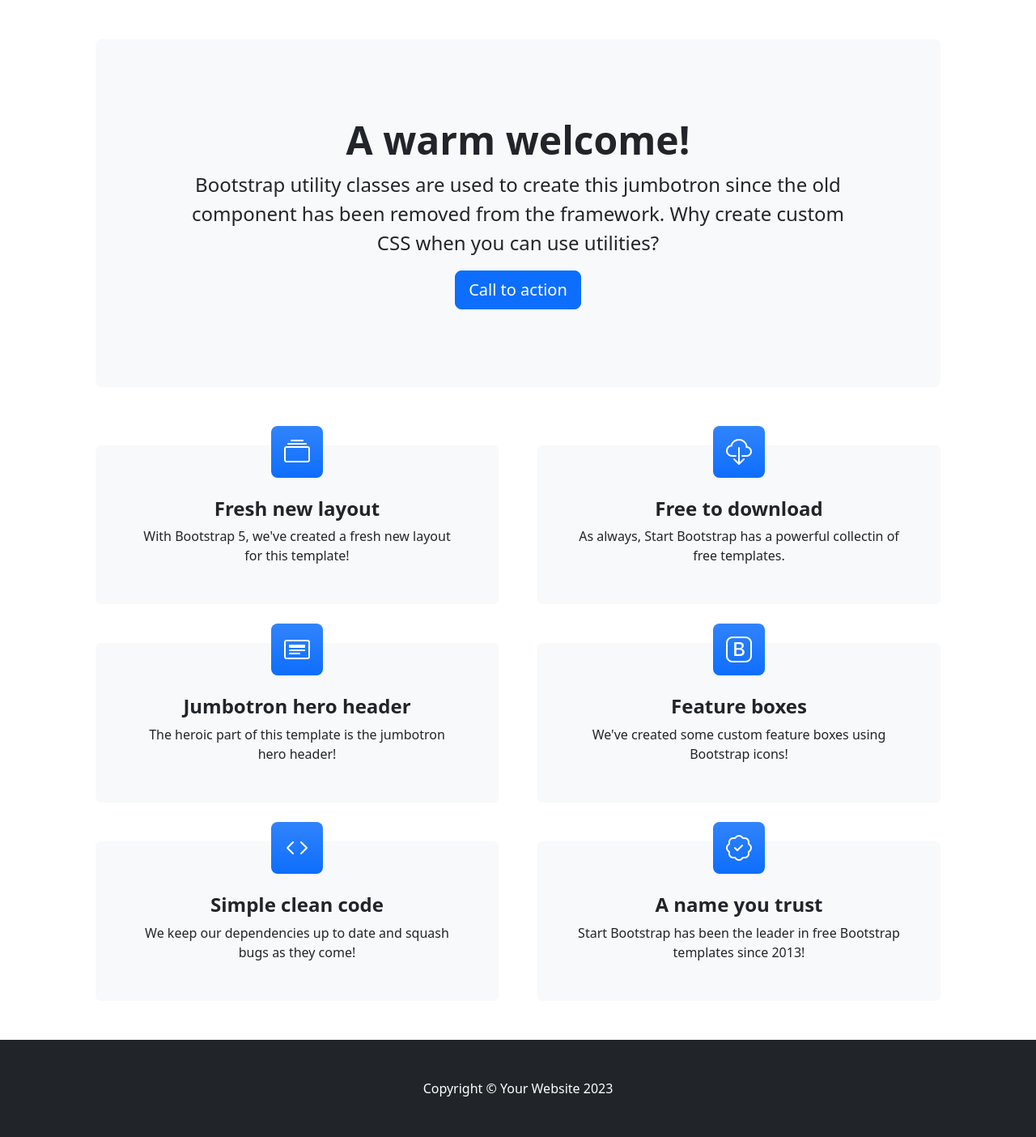
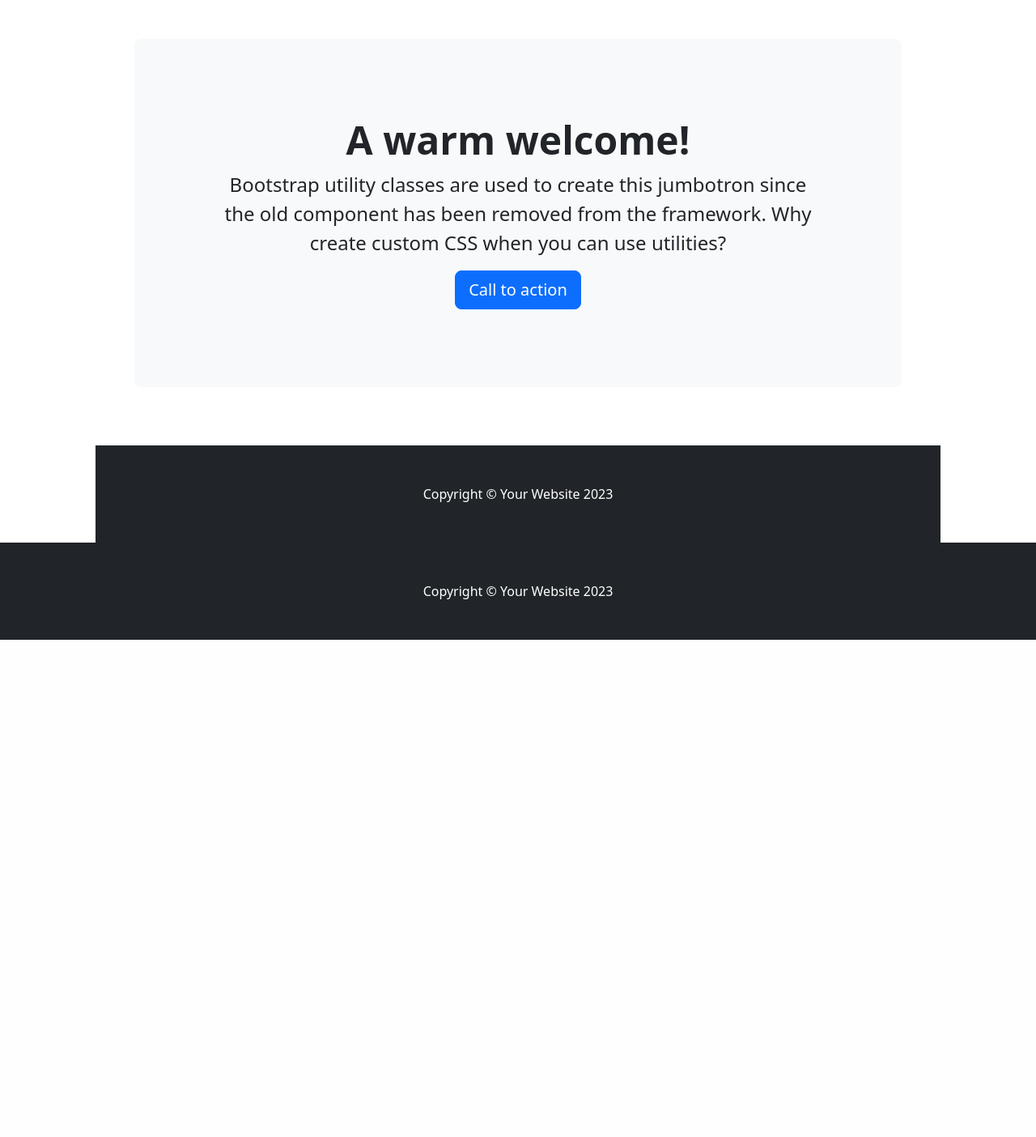
Before and after one commit to Veld111/Tercera-pre-entrega-Delvitto, a Django app: page /AppNotas/ in a window 1280 px wide. Shown: the part 56-1460 px from the top of the page at 81% size. After the commit the page ends 846 px from the top, so only its background shows below. Run offline with Django 4.2, Linux system fonts and the light colour scheme; some libraries are stand-ins or nearby versions.

Commit message:
cambiados modelos y agregado archivo base.html

```diff
--- /dev/null
+++ b/Notas_Web/AppNotas/templates/AppNotas/base.html
@@ -0,0 +1,53 @@
+<!-- templates/AppNotas/base.html -->
+
+<!DOCTYPE html>
+<html lang="en">
+<head>
+    {% load static %}
+    <meta charset="utf-8" />
+    <meta name="viewport" content="width=device-width, initial-scale=1, shrink-to-fit=no" />
+    <meta name="description" content="" />
+    <meta name="author" content="" />
+    <title>{% block title %}Mi Sitio Web{% endblock %}</title> <!-- Cambia "Mi Sitio Web" al título deseado -->
+
+    <!-- Favicon-->
+    <link rel="icon" type="image/x-icon" href="{% static 'assets/favicon.ico' %}" />
+
+    <!-- Bootstrap icons-->
+    <link href="https://cdn.jsdelivr.net/npm/bootstrap-icons@1.4.1/font/bootstrap-icons.css" rel="stylesheet" />
+
+    <!-- Core theme CSS (includes Bootstrap)-->
+    <link href="{% static 'AppNotas/css/styles.css' %}" rel="stylesheet" />
+</head>
+<body>
+    <!-- Responsive navbar-->
+    <nav class="navbar navbar-expand-lg navbar-dark bg-dark">
+        <div class="container px-lg-5">
+            <a class="navbar-brand" href="#!">Start Bootstrap</a>
+            <button class="navbar-toggler" type="button" data-bs-toggle="collapse" data-bs-target="#navbarSupportedContent" aria-controls="navbarSupportedContent" aria-expanded="false" aria-label="Toggle navigation"><span class="navbar-toggler-icon"></span></button>
+            <div class="collapse navbar-collapse" id="navbarSupportedContent">
+                <ul class="navbar-nav ms-auto mb-2 mb-lg-0">
+                    <li class="nav-item"><a class="nav-link active" aria-current="page" href="#!">Home</a></li>
+                    <li class="nav-item"><a class="nav-link" href="#!">About</a></li>
+                    <li class="nav-item"><a class="nav-link" href="#!">Contact</a></li>
+                </ul>
+            </div>
+        </div>
+    </nav>
+
+    <!-- Contenido específico de la página se incrustará aquí -->
+    <div class="container px-lg-5">
+        {% block content %}{% endblock %}
+    </div>
+
+    <!-- Footer-->
+    <footer class="py-5 bg-dark">
+        <div class="container"><p class="m-0 text-center text-white">Copyright &copy; Your Website 2023</p></div>
+    </footer>
+
+    <!-- Bootstrap core JS-->
+    <script src="https://cdn.jsdelivr.net/npm/bootstrap@5.2.3/dist/js/bootstrap.bundle.min.js"></script>
+    <!-- Core theme JS-->
+    <script src="{% static 'AppNotas/js/scripts.js' %}"></script>
+</body>
+</html>
--- a/Notas_Web/AppNotas/templates/AppNotas/index.html
+++ b/Notas_Web/AppNotas/templates/AppNotas/index.html
@@ -1,34 +1,8 @@
-<!DOCTYPE html>
-<html lang="en">
-    <head>
+{% extends 'AppNotas/base.html' %}
+
 {% load static %}
-        <meta charset="utf-8" />
-        <meta name="viewport" content="width=device-width, initial-scale=1, shrink-to-fit=no" />
-        <meta name="description" content="" />
-        <meta name="author" content="" />
-        <title>Heroic Features - Start Bootstrap Template</title>
-        <!-- Favicon-->
-        <link rel="icon" type="image/x-icon" href="assets/favicon.ico" />
-        <!-- Bootstrap icons-->
-        <link href="https://cdn.jsdelivr.net/npm/bootstrap-icons@1.4.1/font/bootstrap-icons.css" rel="stylesheet" />
-        <!-- Core theme CSS (includes Bootstrap)-->
-        <link href="{% static 'AppNotas/css/styles.css' %}" rel="stylesheet" />
-    </head>
-    <body>
-        <!-- Responsive navbar-->
-        <nav class="navbar navbar-expand-lg navbar-dark bg-dark">
-            <div class="container px-lg-5">
-                <a class="navbar-brand" href="#!">Start Bootstrap</a>
-                <button class="navbar-toggler" type="button" data-bs-toggle="collapse" data-bs-target="#navbarSupportedContent" aria-controls="navbarSupportedContent" aria-expanded="false" aria-label="Toggle navigation"><span class="navbar-toggler-icon"></span></button>
-                <div class="collapse navbar-collapse" id="navbarSupportedContent">
-                    <ul class="navbar-nav ms-auto mb-2 mb-lg-0">
-                        <li class="nav-item"><a class="nav-link active" aria-current="page" href="#!">Home</a></li>
-                        <li class="nav-item"><a class="nav-link" href="#!">About</a></li>
-                        <li class="nav-item"><a class="nav-link" href="#!">Contact</a></li>
-                    </ul>
-                </div>
-            </div>
-        </nav>
+
+{% block content %}
     <!-- Header-->
     <header class="py-5">
         <div class="container px-lg-5">
@@ -46,60 +20,7 @@
         <div class="container px-lg-5">
             <!-- Page Features-->
             <div class="row gx-lg-5">
-                    <div class="col-lg-6 col-xxl-4 mb-5">
-                        <div class="card bg-light border-0 h-100">
-                            <div class="card-body text-center p-4 p-lg-5 pt-0 pt-lg-0">
-                                <div class="feature bg-primary bg-gradient text-white rounded-3 mb-4 mt-n4"><i class="bi bi-collection"></i></div>
-                                <h2 class="fs-4 fw-bold">Fresh new layout</h2>
-                                <p class="mb-0">With Bootstrap 5, we've created a fresh new layout for this template!</p>
-                            </div>
-                        </div>
-                    </div>
-                    <div class="col-lg-6 col-xxl-4 mb-5">
-                        <div class="card bg-light border-0 h-100">
-                            <div class="card-body text-center p-4 p-lg-5 pt-0 pt-lg-0">
-                                <div class="feature bg-primary bg-gradient text-white rounded-3 mb-4 mt-n4"><i class="bi bi-cloud-download"></i></div>
-                                <h2 class="fs-4 fw-bold">Free to download</h2>
-                                <p class="mb-0">As always, Start Bootstrap has a powerful collectin of free templates.</p>
-                            </div>
-                        </div>
-                    </div>
-                    <div class="col-lg-6 col-xxl-4 mb-5">
-                        <div class="card bg-light border-0 h-100">
-                            <div class="card-body text-center p-4 p-lg-5 pt-0 pt-lg-0">
-                                <div class="feature bg-primary bg-gradient text-white rounded-3 mb-4 mt-n4"><i class="bi bi-card-heading"></i></div>
-                                <h2 class="fs-4 fw-bold">Jumbotron hero header</h2>
-                                <p class="mb-0">The heroic part of this template is the jumbotron hero header!</p>
-                            </div>
-                        </div>
-                    </div>
-                    <div class="col-lg-6 col-xxl-4 mb-5">
-                        <div class="card bg-light border-0 h-100">
-                            <div class="card-body text-center p-4 p-lg-5 pt-0 pt-lg-0">
-                                <div class="feature bg-primary bg-gradient text-white rounded-3 mb-4 mt-n4"><i class="bi bi-bootstrap"></i></div>
-                                <h2 class="fs-4 fw-bold">Feature boxes</h2>
-                                <p class="mb-0">We've created some custom feature boxes using Bootstrap icons!</p>
-                            </div>
-                        </div>
-                    </div>
-                    <div class="col-lg-6 col-xxl-4 mb-5">
-                        <div class="card bg-light border-0 h-100">
-                            <div class="card-body text-center p-4 p-lg-5 pt-0 pt-lg-0">
-                                <div class="feature bg-primary bg-gradient text-white rounded-3 mb-4 mt-n4"><i class="bi bi-code"></i></div>
-                                <h2 class="fs-4 fw-bold">Simple clean code</h2>
-                                <p class="mb-0">We keep our dependencies up to date and squash bugs as they come!</p>
-                            </div>
-                        </div>
-                    </div>
-                    <div class="col-lg-6 col-xxl-4 mb-5">
-                        <div class="card bg-light border-0 h-100">
-                            <div class="card-body text-center p-4 p-lg-5 pt-0 pt-lg-0">
-                                <div class="feature bg-primary bg-gradient text-white rounded-3 mb-4 mt-n4"><i class="bi bi-patch-check"></i></div>
-                                <h2 class="fs-4 fw-bold">A name you trust</h2>
-                                <p class="mb-0">Start Bootstrap has been the leader in free Bootstrap templates since 2013!</p>
-                            </div>
-                        </div>
-                    </div>
+                <!-- Tus tarjetas y contenido específico aquí -->
             </div>
         </div>
     </section>
@@ -107,9 +28,4 @@
     <footer class="py-5 bg-dark">
         <div class="container"><p class="m-0 text-center text-white">Copyright &copy; Your Website 2023</p></div>
     </footer>
-        <!-- Bootstrap core JS-->
-        <script src="https://cdn.jsdelivr.net/npm/bootstrap@5.2.3/dist/js/bootstrap.bundle.min.js"></script>
-        <!-- Core theme JS-->
-        <script src="js/scripts.js"></script>
-    </body>
-</html>
+{% endblock %}
--- a/Notas_Web/AppNotas/urls.py
+++ b/Notas_Web/AppNotas/urls.py
@@ -2,9 +2,8 @@ from django.urls import path
 from AppNotas import views
 
 urlpatterns = [
-    path('', views.inicio),
-    path('usuario/', views.usuario),
-    path('notas/', views.notas),
-    path('categoria/', views.categoria),
-
+    path('', views.inicio, name='inicio'),
+    path('crear_nota/', views.crear_nota, name='crear_nota'),
+    path('notas_guardadas/', views.notas_guardadas, name='notas_guardadas'),
+    path('eliminar_nota/', views.eliminar_nota, name='eliminar_nota'),
 ]
--- a/Notas_Web/AppNotas/views.py
+++ b/Notas_Web/AppNotas/views.py
@@ -1,13 +1,17 @@
 from django.shortcuts import render
+from .models import CrearNota, NotasGuardadas, EliminarNota
 
 def inicio(request):
-    return render(request, "AppNotas/index.html")
+    creador_notas = CrearNota.objects.all()
+    notas_guardadas = NotasGuardadas.objects.all()
+    eliminar_notas = EliminarNota.objects.all()
+    return render(request, "AppNotas/index.html", {'creador_notas': creador_notas, 'notas_guardadas': notas_guardadas, 'eliminar_notas': eliminar_notas})
 
-def usuario(request):
-    return render(request, "AppNotas/usuario.html")
+def crear_nota(request):
+    return render(request, "AppNotas/crear_nota.html")
 
-def notas(request):
-    return render(request, "AppNotas/notas.html")
+def notas_guardadas(request):
+    return render(request, "AppNotas/notas_guardadas.html")
 
-def categoria(request):
-    return render(request, "AppNotas/categoria.html")
+def eliminar_nota(request):
+    return render(request, "AppNotas/eliminar_nota.html")
```
Also changed, not shown: Notas_Web/AppNotas/models.py (+4 -4 lines), Notas_Web/AppNotas/templates/AppNotas/categoria_list.html (added, +12 -0 lines). Lines whose indentation alone changed are shown as unchanged.
